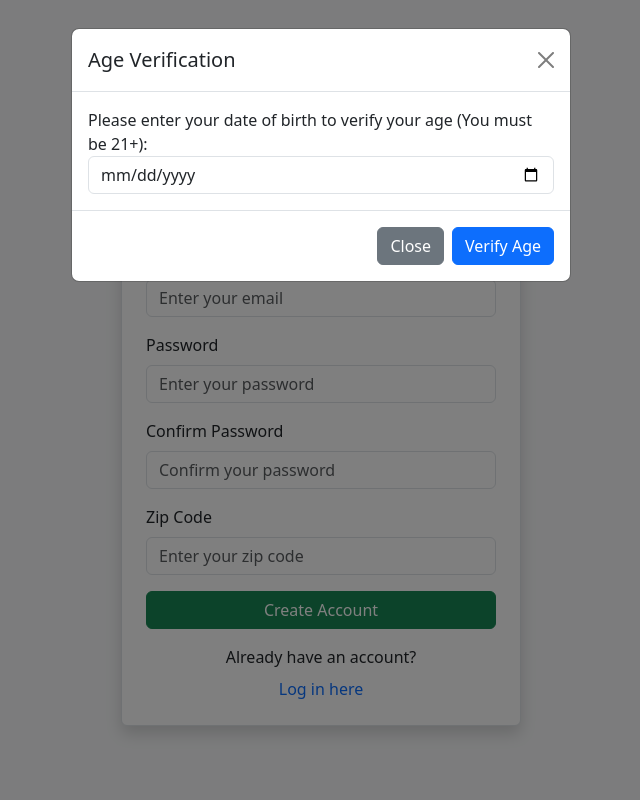
After one commit to rimabiswas1/business-portal, a Django app: page /users/signup/ in a window 1280 px wide. The commit adds this page. Shown: the whole page, without its empty margins (319-959 px from the left). Run offline with Django 5.2, Linux system fonts and the light colour scheme; some libraries are stand-ins or nearby versions.

Commit message:
second commit

```diff
--- a/business_portal/settings.py
+++ b/business_portal/settings.py
@@ -59,7 +59,7 @@ ROOT_URLCONF = 'business_portal.urls'
 TEMPLATES = [
     {
         'BACKEND': 'django.template.backends.django.DjangoTemplates',
-        'DIRS': [],
+        'DIRS':  [os.path.join(BASE_DIR, 'templates')],
         'APP_DIRS': True,
         'OPTIONS': {
             'context_processors': [
--- /dev/null
+++ b/users/templates/users/signup.html
@@ -0,0 +1,106 @@
+<!DOCTYPE html>
+<html lang="en">
+<head>
+    <meta charset="UTF-8">
+    <meta name="viewport" content="width=device-width, initial-scale=1.0">
+    <title>Sign Up Page</title>
+    <!-- Bootstrap CSS -->
+    <link href="https://cdn.jsdelivr.net/npm/bootstrap@5.3.3/dist/css/bootstrap.min.css" rel="stylesheet">
+</head>
+<body class="d-flex justify-content-center align-items-center vh-100 bg-light">
+    <form method="POST" class="p-4 border rounded bg-white shadow" style="width: 100%; max-width: 400px;">
+        {% csrf_token %}
+        <h2 class="text-center mb-4">Sign Up</h2>
+
+        {% if messages %}
+            {% for message in messages %}
+                <div class="alert alert-danger" role="alert">
+                    {{ message }}
+                </div>
+            {% endfor %}
+        {% endif %}
+
+        <div class="mb-3">
+            <label for="username" class="form-label">Username</label>
+            <input type="text" id="username" name="username" placeholder="Enter your username" class="form-control" required>
+        </div>
+        <div class="mb-3">
+            <label for="email" class="form-label">Email</label>
+            <input type="email" id="email" name="email" placeholder="Enter your email" class="form-control" required>
+        </div>
+        <div class="mb-3">
+            <label for="password" class="form-label">Password</label>
+            <input type="password" id="password" name="password" placeholder="Enter your password" class="form-control" required>
+        </div>
+        <div class="mb-3">
+            <label for="confirm_password" class="form-label">Confirm Password</label>
+            <input type="password" id="confirm_password" name="confirm_password" placeholder="Confirm your password" class="form-control" required>
+        </div>
+        <div class="mb-3">
+            <label for="zip_code" class="form-label">Zip Code</label>
+            <input type="text" id="zip_code" name="zip_code" placeholder="Enter your zip code" class="form-control" required>
+        </div>
+
+        <button type="submit" class="btn btn-success w-100">Create Account</button>
+        <div class="col-12 text-center mt-3">
+            <p class="mb-2">Already have an account?</p>
+            <a href="{% url 'login' %}" class="text-decoration-none">Log in here</a>
+        </div>
+    </form>
+    <!-- Bootstrap Bundle with Popper -->
+    <script src="https://cdn.jsdelivr.net/npm/bootstrap@5.3.3/dist/js/bootstrap.bundle.min.js"></script>
+    <!-- Age Verification Modal -->
+<div class="modal fade" id="ageVerificationModal" tabindex="-1" aria-labelledby="ageVerificationModalLabel" aria-hidden="true">
+    <div class="modal-dialog">
+        <div class="modal-content">
+            <div class="modal-header">
+                <h5 class="modal-title" id="ageVerificationModalLabel">Age Verification</h5>
+                <button type="button" class="btn-close" data-bs-dismiss="modal" aria-label="Close"></button>
+            </div>
+            <div class="modal-body">
+                <label for="dob">Please enter your date of birth to verify your age (You must be 21+):</label>
+                <input type="date" id="dob" class="form-control">
+            </div>
+            <div class="modal-footer">
+                <button type="button" class="btn btn-secondary" data-bs-dismiss="modal">Close</button>
+                <button type="button" class="btn btn-primary" id="verifyAgeBtn">Verify Age</button>
+            </div>
+        </div>
+    </div>
+</div>
+
+<!-- Include Bootstrap Bundle JS -->
+<script src="https://cdn.jsdelivr.net/npm/bootstrap@5.3.3/dist/js/bootstrap.bundle.min.js"></script>
+
+<script>
+    // Open the modal on page load
+    window.onload = function() {
+        var modal = new bootstrap.Modal(document.getElementById('ageVerificationModal'), {
+            keyboard: false
+        });
+        modal.show();
+    };
+
+    // Age verification logic
+    document.getElementById('verifyAgeBtn').addEventListener('click', function() {
+        var dob = document.getElementById('dob').value;
+        var dobDate = new Date(dob);
+        var today = new Date();
+        var age = today.getFullYear() - dobDate.getFullYear();
+        var m = today.getMonth() - dobDate.getMonth();
+        if (m < 0 || (m === 0 && today.getDate() < dobDate.getDate())) {
+            age--;
+        }
+
+        // If age is 21 or older, close the modal
+        if (age >= 21) {
+            var modal = bootstrap.Modal.getInstance(document.getElementById('ageVerificationModal'));
+            modal.hide();
+        } else {
+            alert('You must be at least 21 years old to access this site.');
+        }
+    });
+</script>
+
+</body>
+</html>
--- a/users/urls.py
+++ b/users/urls.py
@@ -5,4 +5,7 @@ from .views import *
 urlpatterns = [
     path('', home, name = 'home'),
     path('login/', login, name = 'login'),
+    path('signup/', signup, name = 'signup'),
+    path('reset_password/', reset_password, name = 'reset_password'),
+    path('logout_view/', logout_view, name = 'logout_view'),
 ]
--- a/users/views.py
+++ b/users/views.py
@@ -1,11 +1,136 @@
-from django.shortcuts import render
 
-
+from django.shortcuts import render, redirect
+from django.contrib.auth import authenticate, login as auth_login, logout
+from django.contrib import messages
+from django.contrib.auth.models import User
+from geopy.geocoders import Nominatim
+from django.contrib.auth.decorators import login_required
 # Create your views here.
 
+@login_required(login_url='/login/')
 def home(request):
     return render(request, 'users/home.html')
 
 
+# users/views.py
+
+
 def login(request):
+    # Redirect if the user is already authenticated
+    if request.user.is_authenticated:
+        return redirect('home')  # Change 'home' to your actual home route
+
+    if request.method == 'POST':
+        username = request.POST.get('username')
+        password = request.POST.get('password')
+
+        if username and password:
+            user = authenticate(request, username=username, password=password)
+            if user is not None:
+                auth_login(request, user)
+                messages.success(request, "Login successful!")
+                return redirect('home')  # Change 'home' to your actual home route
+            else:
+                messages.error(request, "Invalid username or password.")
+        else:
+            messages.error(request, "Username and password are required.")
+
     return render(request, 'users/login.html')
+
+
+
+# def signup(request):
+#     if request.method == 'POST':
+#         username = request.POST.get('username')
+#         email = request.POST.get('email')
+#         password = request.POST.get('password')
+#         confirm_password = request.POST.get('confirm_password')
+#         zip_code = request.POST.get('zip_code')
+
+#         if password != confirm_password:
+#             messages.error(request, "Passwords do not match!")
+#         else:
+#             if User.objects.filter(username=username).exists():
+#                 messages.error(request, "Username already exists!")
+#             elif User.objects.filter(email=email).exists():
+#                 messages.error(request, "Email already exists!")
+#             else:
+#                 user = User.objects.create_user(username=username, email=email, password=password)
+#                 user.save()
+#                 messages.success(request, "Account created successfully!")
+#                 return redirect('login')
+
+#     return render(request, 'users/signup.html')
+
+
+
+
+
+def signup(request):
+    if request.method == 'POST':
+        username = request.POST.get('username')
+        email = request.POST.get('email')
+        password = request.POST.get('password')
+        confirm_password = request.POST.get('confirm_password')
+        zip_code = request.POST.get('zip_code')
+
+        # Check if passwords match
+        if password != confirm_password:
+            messages.error(request, "Passwords do not match!")
+        else:
+            # Check if username or email exists
+            if User.objects.filter(username=username).exists():
+                messages.error(request, "Username already exists!")
+            elif User.objects.filter(email=email).exists():
+                messages.error(request, "Email already exists!")
+            else:
+                # Use geopy to get location based on zip code
+                geolocator = Nominatim(user_agent="myApp")
+                location = geolocator.geocode(zip_code)
+                latitude = location.latitude if location else None
+                longitude = location.longitude if location else None
+
+                # Create the user
+                user = User.objects.create_user(username=username, email=email, password=password)
+                user.save()
+
+                # Optionally save location data in the user's profile model
+                # profile = user.profile
+                # profile.latitude = latitude
+                # profile.longitude = longitude
+                # profile.save()
+
+                messages.success(request, "Account created successfully!")
+                return redirect('login')
+
+    return render(request, 'users/signup.html')
+
+
+def logout_view(request):
+    logout(request)
+    return redirect('login')
+
+
+
+
+
+
+def reset_password(request):
+    if request.method == 'POST':
+        email = request.POST.get('email')
+        new_password = request.POST.get('new_password')
+        confirm_password = request.POST.get('confirm_password')
+
+        if new_password != confirm_password:
+            messages.error(request, "Passwords do not match!")
+        else:
+            try:
+                user = User.objects.get(email=email)
+                user.set_password(new_password)
+                user.save()
+                messages.success(request, "Password reset successful! Please log in.")
+                return redirect('login')
+            except User.DoesNotExist:
+                messages.error(request, "No account found with this email address!")
+
+    return render(request, 'users/reset_password.html')
```
Also changed, not shown: templates/users/base.html (+9 -27 lines), templates/users/footer.html (added, +16 -0 lines), templates/users/navbar.html (added, +62 -0 lines), users/templates/users/home.html (+13 -17 lines), users/templates/users/login.html (+47 -0 lines), users/templates/users/reset_password.html (added, +40 -0 lines), db.sqlite3, 2 other files.
